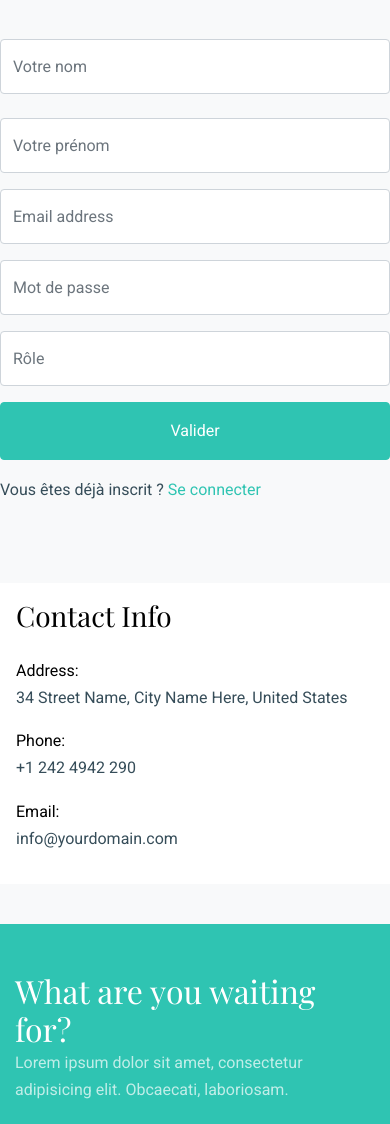
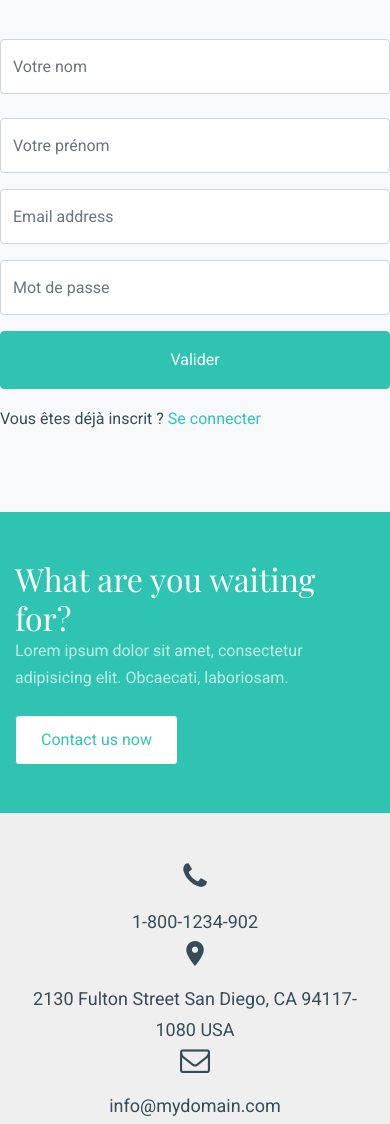
Before and after one commit to Mr-Aylex/Hopital, a PHP site: page /forms/sign_up.php in a window 390 px wide. Shown: the part 845-1969 px from the top of the page. Run offline with PHP 8.4, Linux system fonts and the light colour scheme; some web fonts are replaced.

Commit message:
debut de correction de bug

```diff
--- a/forms/sign_up.php
+++ b/forms/sign_up.php
@@ -43,12 +43,6 @@ include "../include/header.php";
           </div>
 
           <div class="form-group row">
-            <div class="col-md-12">
-              <input type="text" class="form-control" name="role" placeholder="Rôle">
-            </div>
-          </div>
-
-          <div class="form-group row">
             <div class="col-md-6 mr-auto">
               <input type="submit" class="btn btn-block btn-primary text-white py-3 px-5" value="Valider">
             </div>
@@ -60,19 +54,6 @@ include "../include/header.php";
             </div>
           </div>
         </form>
-      </div>
-      <div class="col-lg-4 ml-auto">
-        <div class="bg-white p-3 p-md-5">
-          <h3 class="text-black mb-4">Contact Info</h3>
-          <ul class="list-unstyled footer-link">
-            <li class="d-block mb-3">
-              <span class="d-block text-black">Address:</span>
-              <span>34 Street Name, City Name Here, United States</span></li>
-              <li class="d-block mb-3"><span class="d-block text-black">Phone:</span><span>+1 242 4942 290</span></li>
-              <li class="d-block mb-3"><span class="d-block text-black">Email:</span><span>info@yourdomain.com</span></li>
-            </ul>
-          </div>
-        </div>
       </div>
   </div>
 
```
Also changed, not shown: back/manager/manager.php (+22 -24 lines).
